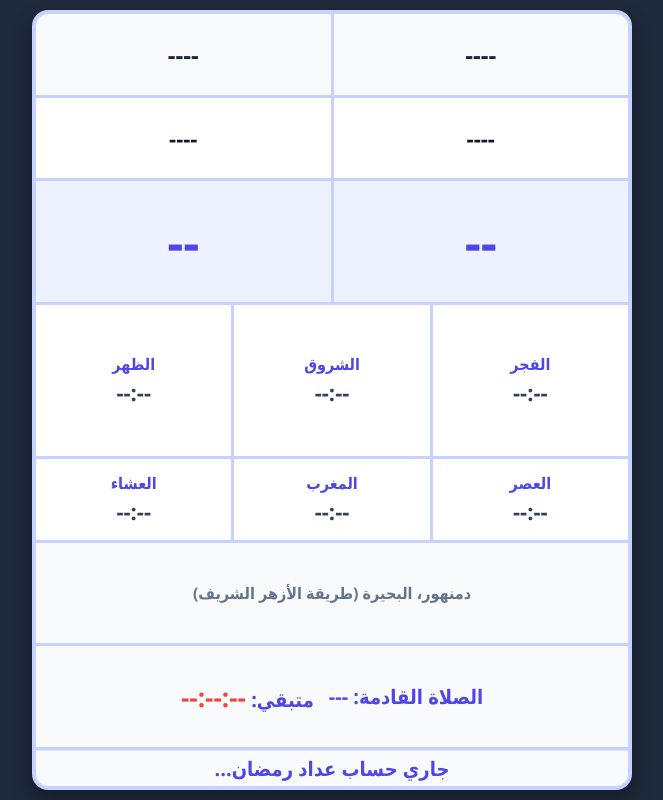
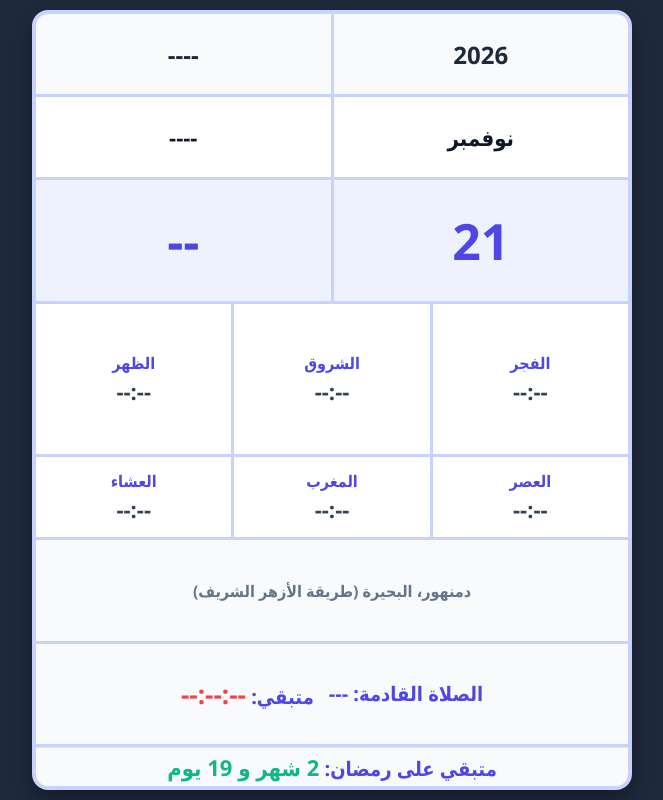
Before and after one commit to aemara100/Dam., a plain HTML site: page index.html in a window 1280 px wide. Shown: the whole page, without its empty margins (308-971 px from the left). Drawn offline with Linux system fonts and the light colour scheme; no server answers.

Commit message:
Add files via upload

```diff
--- a/index.html
+++ b/index.html
@@ -79,9 +79,38 @@
             const now = new Date(); const box = document.getElementById('ramadanBox');
             let hy, hm, hd;
             try { const parts = new Intl.DateTimeFormat('en-US-u-ca-islamic-umalqura', { year: 'numeric', month: 'numeric', day: 'numeric' }).formatToParts(now); hy = parseInt(parts.find(p => p.type === 'year').value); hm = parseInt(parts.find(p => p.type === 'month').value); hd = parseInt(parts.find(p => p.type === 'day').value); } catch (e) { hy = 1448; hm = 9; hd = 1; }
-            if (hm === 9) { let remaining = 30 - hd; if (remaining <= 0) { box.innerHTML = "عيد فطر مبارك 🌙"; } else { box.innerHTML = `متبقي: <span class="ramadan-countdown-text">${remaining} أيام</span> على انتهاء رمضان`; } const todayStr = now.toDateString(); if (hd === 10 && !ramadanNotified['day10_' + todayStr]) { sendNotification("رمضان كريم", "مضى 10 أيام من شهر رمضان المبارك، تقبل الله صيامكم."); ramadanNotified['day10_' + todayStr] = true; } if (hd === 20 && !ramadanNotified['day20_' + todayStr]) { sendNotification("رمضان كريم", "مضى 20 يوماً من شهر رمضان المبارك، تقبل الله صيامكم."); ramadanNotified['day20_' + todayStr] = true; } if (hd === 29 && !ramadanNotified['day29_' + todayStr]) { sendNotification("رمضان كريم", "غداً آخر أيام شهر رمضان المبارك، تقبل الله منا ومنكم."); ramadanNotified['day29_' + todayStr] = true; } }
+
+            if (hm === 9) {
+                let remaining = 30 - hd;
+                if (remaining <= 0) { box.innerHTML = "عيد فطر مبارك 🌙"; } else { box.innerHTML = `متبقي: <span class="ramadan-countdown-text">${remaining} أيام</span> على انتهاء رمضان`; }
+                const todayStr = now.toDateString();
+                if (hd === 10 && !ramadanNotified['day10_' + todayStr]) { sendNotification("رمضان كريم", "مضى 10 أيام من شهر رمضان المبارك، تقبل الله صيامكم."); ramadanNotified['day10_' + todayStr] = true; }
+                if (hd === 20 && !ramadanNotified['day20_' + todayStr]) { sendNotification("رمضان كريم", "مضى 20 يوماً من شهر رمضان المبارك، تقبل الله صيامكم."); ramadanNotified['day20_' + todayStr] = true; }
+                if (hd === 29 && !ramadanNotified['day29_' + todayStr]) { sendNotification("رمضان كريم", "غداً آخر أيام شهر رمضان المبارك، تقبل الله منا ومنكم."); ramadanNotified['day29_' + todayStr] = true; }
+            }
             else {
                 let targetHy = (hm < 9) ? hy : hy + 1;
                 let jd = Math.floor((11 * targetHy + 3) / 30) + 354 * targetHy + 30 * 9 - Math.floor((9 - 1) / 2) + 1 + 1948440 - 385;
                 let l = jd + 68569; let n = Math.floor((4 * l) / 146097); l = l - Math.floor((146097 * n + 3) / 4); let i = Math.floor((4000 * (l + 1)) / 1461001); l = l - Math.floor((1461 * i) / 4) + 31; let j = Math.floor((80 * l) / 2447); let day = l - Math.floor((2447 * j) / 80); l = Math.floor(j / 11); let month = j + 2 - 12 * l; let year = 100 * (n - 49) + i + l;
-                let ramadanDate = new Date(year, month - 1, day
+                let ramadanDate = new Date(year, month - 1, day); ramadanDate.setHours(0,0,0,0); let today = new Date(); today.setHours(0,0,0,0);
+                let diffDays = Math.round((ramadanDate - today) / (1000 * 60 * 60 * 24));
+
+                if (diffDays === 0) { box.innerHTML = `رمضان مبارك! 🌙`; } else {
+                    let months = Math.floor(diffDays / 30); let days = diffDays % 30; let text = ""; if (months > 0) text += `${months} شهر و `; text += `${days} يوم`;
+                    box.innerHTML = `متبقي على رمضان: <span class="ramadan-countdown-text">${text}</span>`;
+                    const todayStr = now.toDateString(); if (diffDays === 1 && !ramadanNotified['eve_' + todayStr]) { sendNotification("استعداد لرمضان", "غداً هو أول أيام شهر رمضان المبارك، نسأل الله أن يبلغنا إياه."); ramadanNotified['eve_' + todayStr] = true; }
+                }
+            }
+        }
+        function refreshAll() { updateGregorianDate(); try { const savedData = localStorage.getItem('prayerData_Damanhour'); if (savedData) updateUI(JSON.parse(savedData)); } catch (e) {} const lastFetch = localStorage.getItem('lastFetch_Damanhour'); if (lastFetch !== new Date().toDateString()) fetchData(); updateRamadanCountdown(); }
+
+        setInterval(updateCountdown, 1000);
+        setInterval(updateGregorianDate, 60000);
+        setInterval(updateRamadanCountdown, 60000);
+        setInterval(() => { if (new Date().getMinutes() === 0) fetchData(); }, 60000);
+        window.addEventListener('focus', refreshAll);
+        fetchData();
+        refreshAll();
+    </script>
+</body>
+</html>
```
